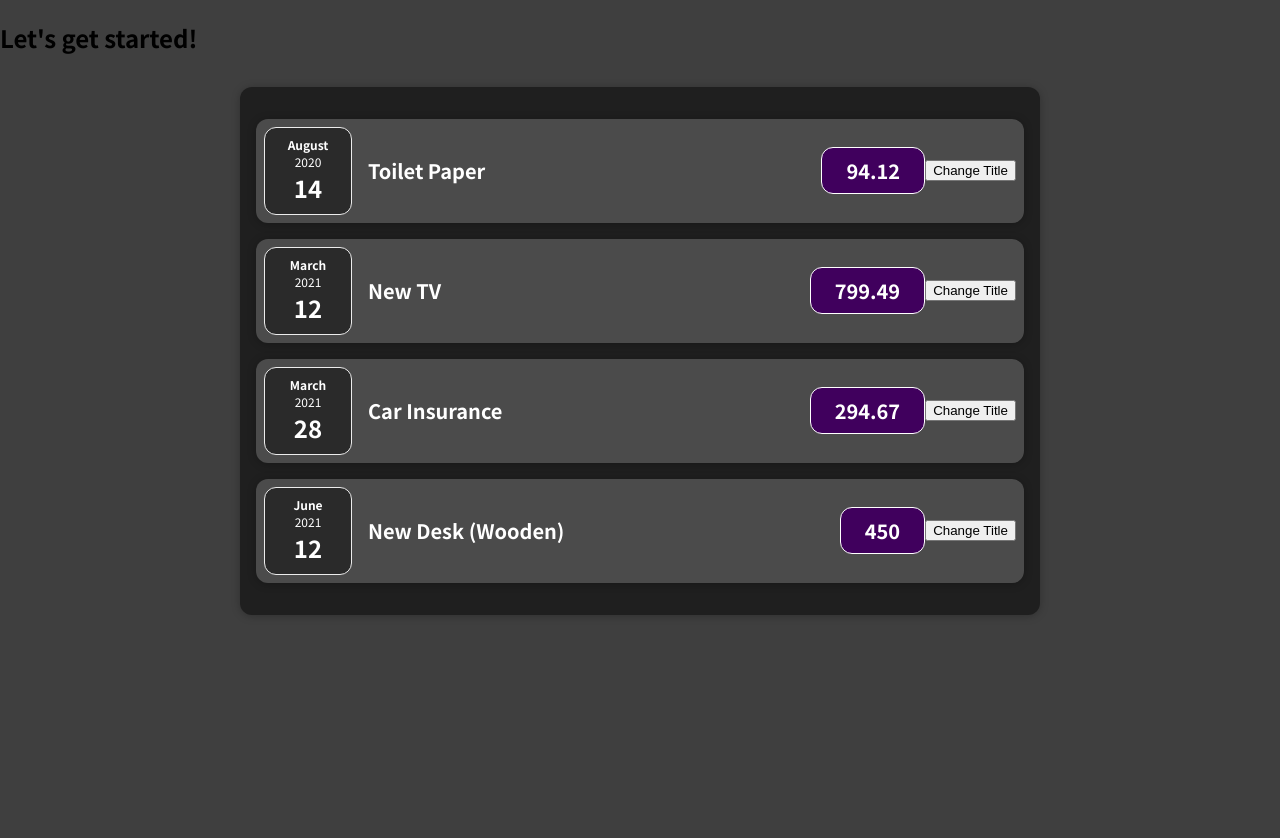
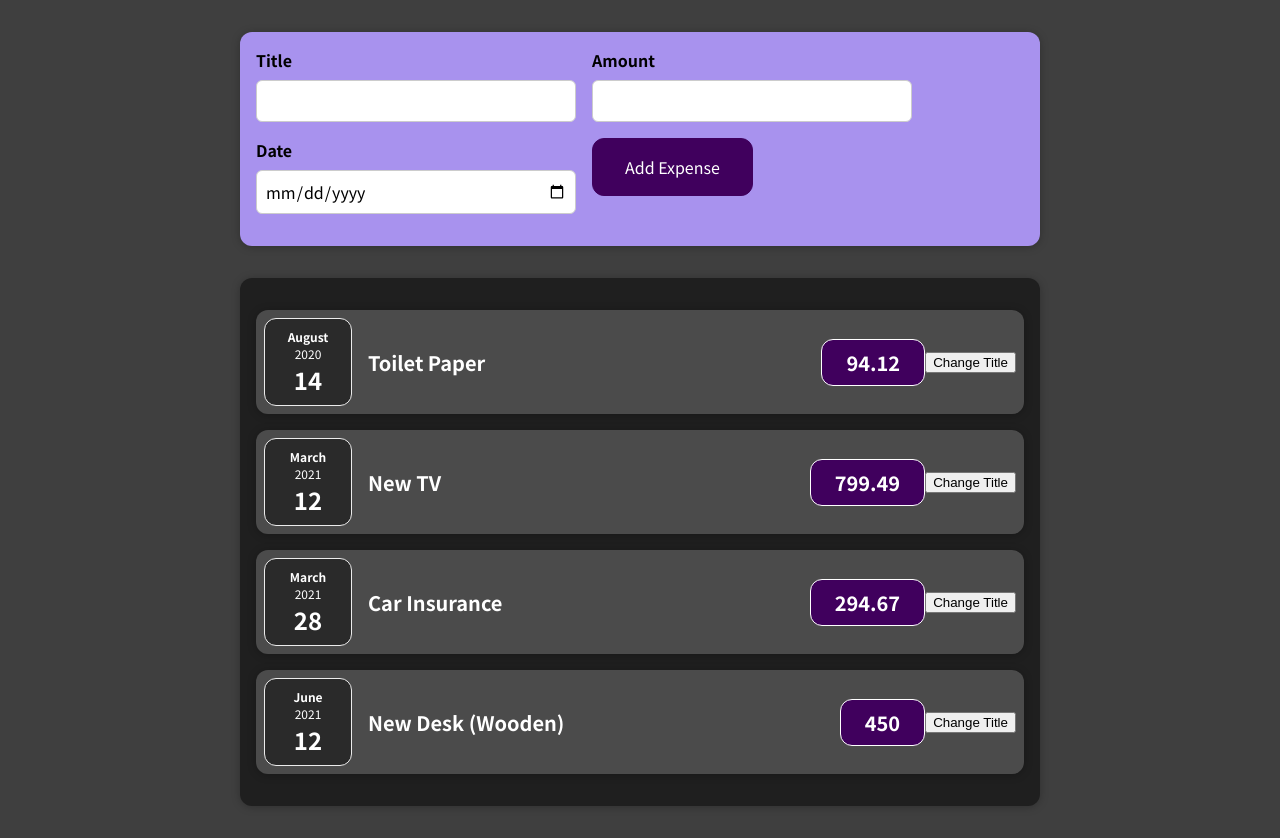
Before and after one commit to devgirlpro/max-section-3, a React (Create React App) app: page / in a window 1280 px wide. Before the commit the page ends 800 px from the top, so only its background shows below. Built offline with nearby package versions, Linux system fonts and the light colour scheme.

Commit message:
get input entered value

```diff
--- a/src/App.js
+++ b/src/App.js
@@ -1,6 +1,6 @@
 import React from "react";
-// import ExpenseItem from "./components/ExpenseItem";
 import Expenses from "./components/Expenses/Expenses";
+import NewExpense from "./components/NewExpense/NewExpense";
 
 
 const App = () => {
@@ -34,7 +34,7 @@
 
   return (
     <div>
-      <h2>Let's get started!</h2>
+     <NewExpense />
       <Expenses items={expenses} />
     </div>
   );
--- /dev/null
+++ b/src/components/NewExpense/ExpenseForm.css
@@ -0,0 +1,26 @@
+.new-expense__controls {
+    display: flex;
+    flex-wrap: wrap;
+    gap: 1rem;
+    margin-bottom: 1rem;
+    text-align: left;
+}
+
+.new-expense__control label {
+    font-weight: bold;
+    margin-bottom: 0.5rem;
+    display: block;
+}
+
+.new-expense__control input {
+    font: inherit;
+    padding: 0.5rem;
+    border-radius: 6px;
+    border: 1px solid #ccc;
+    width: 20rem;
+    max-width: 100%;
+}
+
+.new-expense__actions {
+    text-align: right;
+}
--- /dev/null
+++ b/src/components/NewExpense/ExpenseForm.jsx
@@ -0,0 +1,45 @@
+import React, { useState } from 'react';
+import './ExpenseForm.css';
+
+function ExpenseForm() {
+    const [enteredTitle, setEnteredTitle] = useState('');
+    const [enteredAmount, setEnteredAmount] = useState('');
+    const [enteredDeate, setEntereddDate] = useState('');
+
+    const titleChangeHandler = (e) => {
+        setEnteredTitle(e.target.value);
+        console.log(enteredTitle);
+    };
+    const amountChangeHandler = (e) => {
+        setEnteredAmount(e.target.value);
+        console.log(enteredAmount);
+    };
+    const dateChangeHandler = (e) => {
+        setEntereddDate(e.target.value);
+        console.log(enteredDeate);
+    };
+
+    return (
+        <form>
+            <div className='new-expense__controls'>
+                <div className='new-expense__control'>
+                    <label>Title</label>
+                    <input type='text' onChange={titleChangeHandler} value={enteredTitle}/>
+                </div>
+                <div className='new-expense__control'>
+                    <label>Amount</label>
+                    <input type='number' min='0.01' step='0.01' onChange={amountChangeHandler} value={enteredAmount}/>
+                </div>
+                <div className='new-expense__control'>
+                    <label>Date</label>
+                    <input type='date' min='2019-01-01' max='2022-12-31' onChange={dateChangeHandler} value={enteredDeate}/>
+                </div>
+                <div>
+                    <button type='submit'>Add Expense</button>
+                </div>
+            </div>
+        </form>
+    );
+}
+
+export default ExpenseForm;
--- a/src/components/NewExpense/NewExpense.css
+++ b/src/components/NewExpense/NewExpense.css
@@ -0,0 +1,38 @@
+.new-expense {
+    background-color: #a892ee;
+    padding: 1rem;
+    margin: 2rem auto;
+    width: 50rem;
+    max-width: 95%;
+    border-radius: 12px;
+    text-align: center;
+    box-shadow: 0 1px 8px rgba(0, 0, 0, 0.25);
+}
+
+.new-expense button {
+    font: inherit;
+    cursor: pointer;
+    padding: 1rem 2rem;
+    border: 1px solid #40005d;
+    background-color: #40005d;
+    color: white;
+    border-radius: 12px;
+    margin-right: 1rem;
+}
+
+.new-expense button:hover,
+.new-expense button:active {
+    background-color: #510674;
+    border-color: #510674;
+}
+
+.new-expense button.alternative {
+    color: #220131;
+    border-color: transparent;
+    background-color: transparent;
+}
+
+.new-expense button.alternative:hover,
+.new-expense button.alternative:active {
+    background-color: #ddb3f8;
+}
--- a/src/components/NewExpense/NewExpense.jsx
+++ b/src/components/NewExpense/NewExpense.jsx
@@ -0,0 +1,13 @@
+import React from 'react';
+import './NewExpense.css';
+import ExpenseForm from './ExpenseForm';
+
+const NewExpense = () => {
+    return (
+       <div className='new-expense'>
+        <ExpenseForm />
+       </div>
+    );
+}
+
+export default NewExpense;
```
